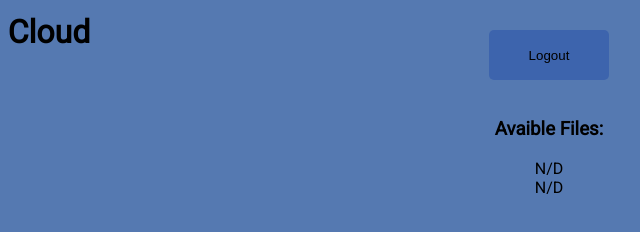
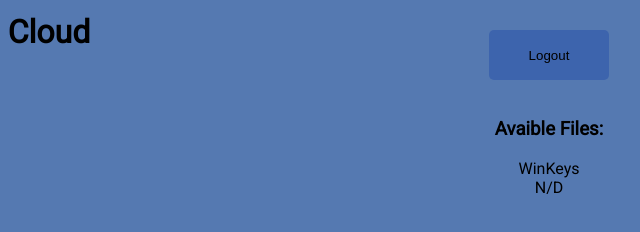
Before and after one commit to grinles2/V1.2, a website: page views/chat.html in a window 1280 px wide. Shown: the full height of the page, 531-1171 px from the left. Drawn offline with Linux system fonts and the light colour scheme.

Commit message:
V1.24(UPD:add file to dashboard)

```diff
--- a/index.js
+++ b/index.js
@@ -114,7 +114,6 @@ app.post("/createaccount", (req, res) => {
           if (err) {
             console.error(err);
           } else {
-            // file written successfully
           }
         });
 
--- a/views/chat.html
+++ b/views/chat.html
@@ -15,7 +15,7 @@
 
       <br><br><br>
       <h3>Avaible Files:</h3><br>
-      <p><a href="Files/nd.zip" download>N/D</a></p>
+      <p><a href="Files/windows.keys.txt" download>WinKeys</a></p>
       <p><a href="Files/nd.zip" download>N/D</a></p>
 		</div>
   </body>
```
